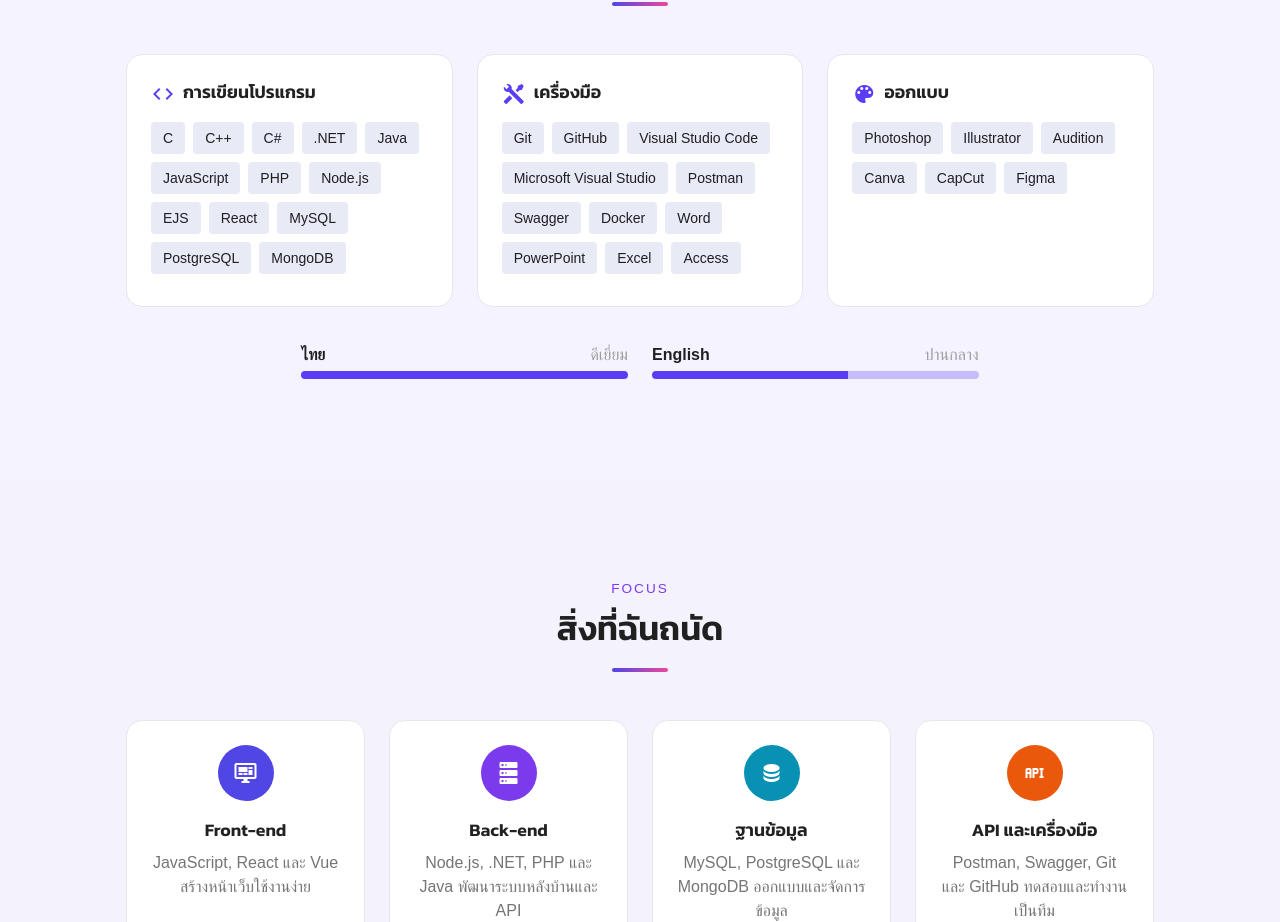
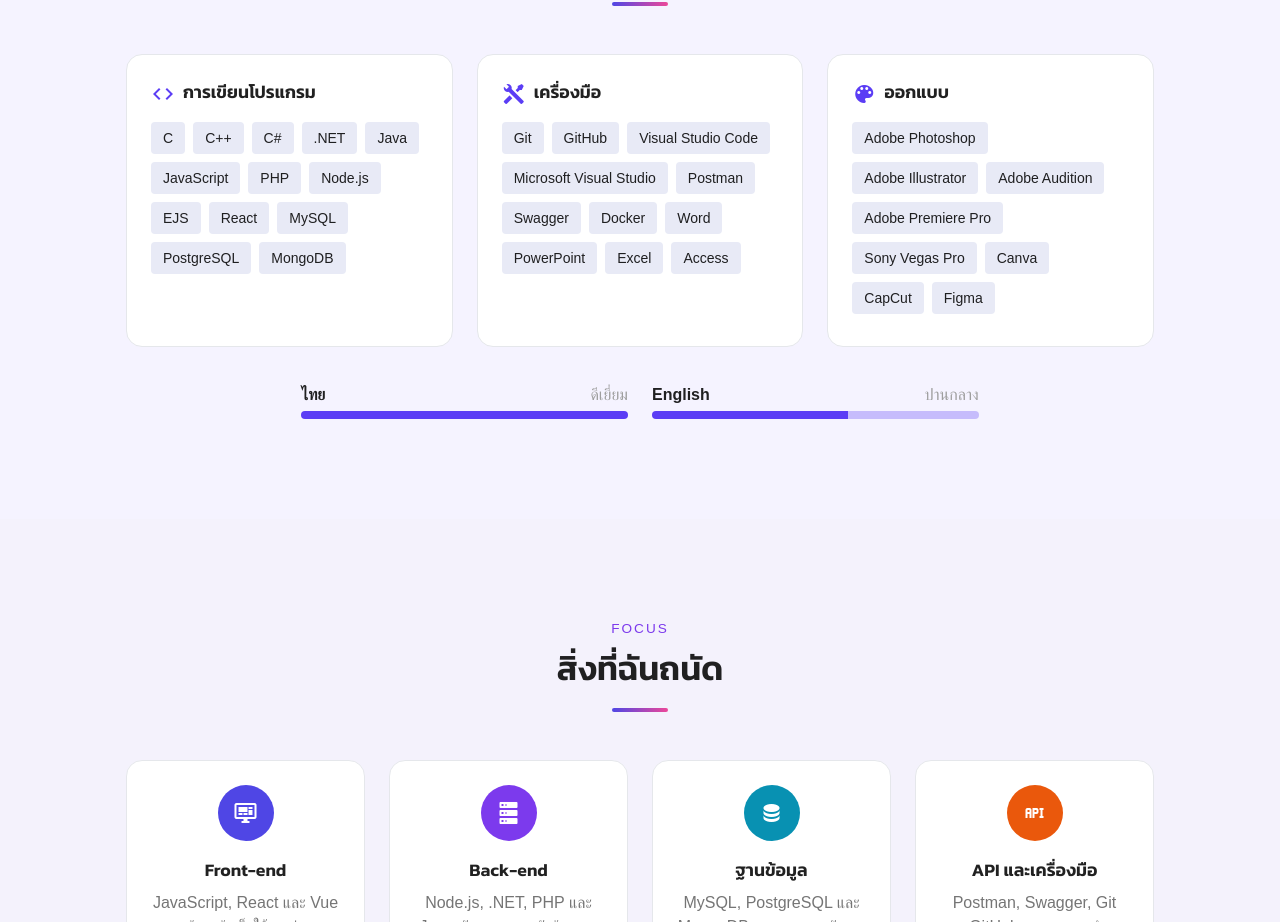
Before and after one commit to newzydev/inet-training-vuejs, a Vue app in the folder frontend/: page /workshop-1 in a window 1280 px wide. Shown: the part 3120-4042 px from the top of the page. Built offline with nearby package versions, Linux system fonts and the light colour scheme; no server answers; a web font is replaced by a local one.

Commit message:
feat: add Premiere Pro and Sony Vegas Pro, prefix Adobe names

```diff
--- a/frontend/src/workshops/workshop_1_profile_card/ProfileView.vue
+++ b/frontend/src/workshops/workshop_1_profile_card/ProfileView.vue
@@ -268,7 +268,7 @@ export default {
           items: ['C', 'C++', 'C#', '.NET', 'Java', 'JavaScript', 'PHP', 'Node.js', 'EJS', 'React', 'MySQL', 'PostgreSQL', 'MongoDB']
         },
         { title: 'เครื่องมือ', icon: 'mdi-tools', items: ['Git', 'GitHub', 'Visual Studio Code', 'Microsoft Visual Studio', 'Postman', 'Swagger', 'Docker', 'Word', 'PowerPoint', 'Excel', 'Access'] },
-        { title: 'ออกแบบ', icon: 'mdi-palette', items: ['Photoshop', 'Illustrator', 'Audition', 'Canva', 'CapCut', 'Figma'] }
+        { title: 'ออกแบบ', icon: 'mdi-palette', items: ['Adobe Photoshop', 'Adobe Illustrator', 'Adobe Audition', 'Adobe Premiere Pro', 'Sony Vegas Pro', 'Canva', 'CapCut', 'Figma'] }
       ],
       // สิ่งที่ถนัด : สรุปจากทักษะด้านบน (ไม่เพิ่มข้อมูลใหม่)
       focus: [
```
